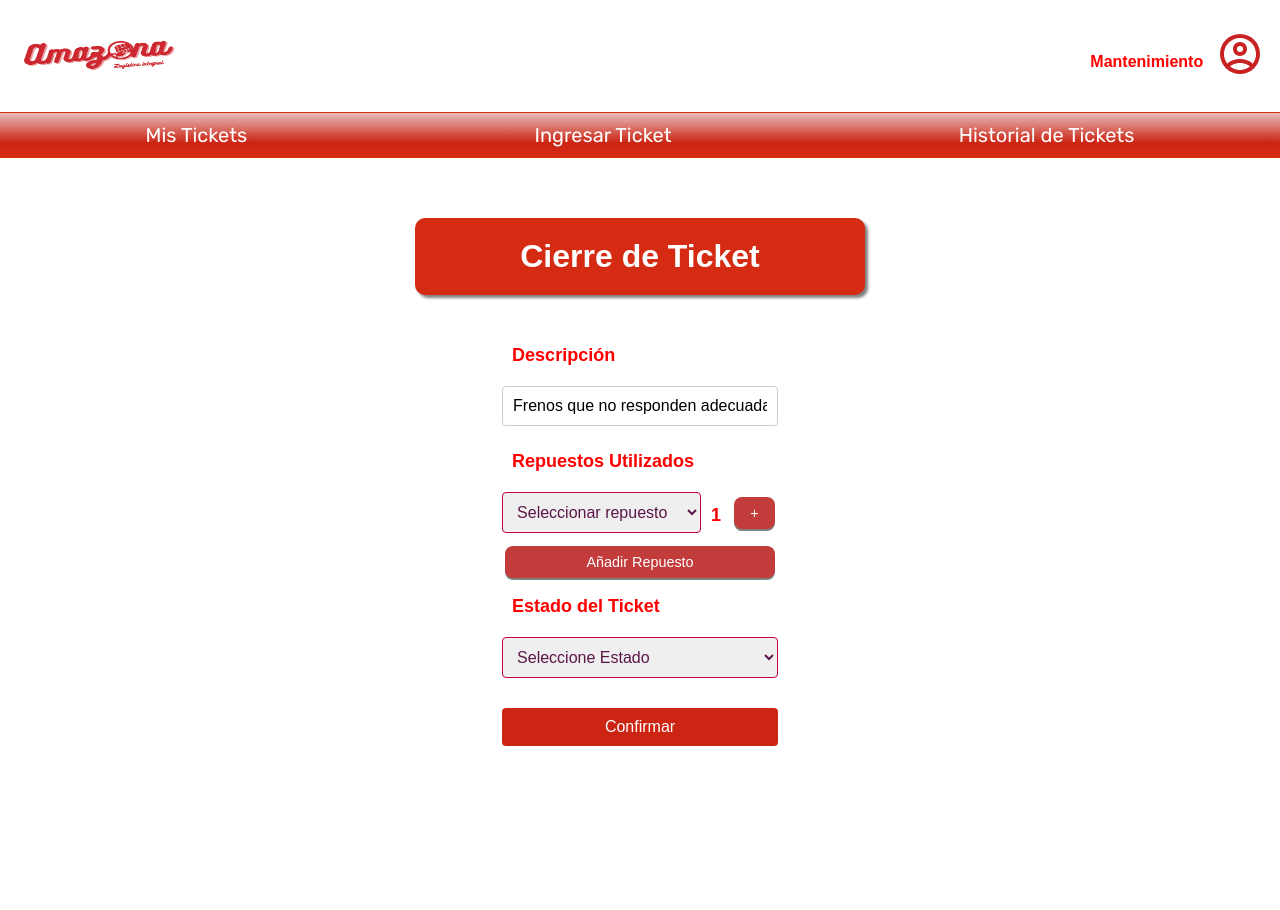
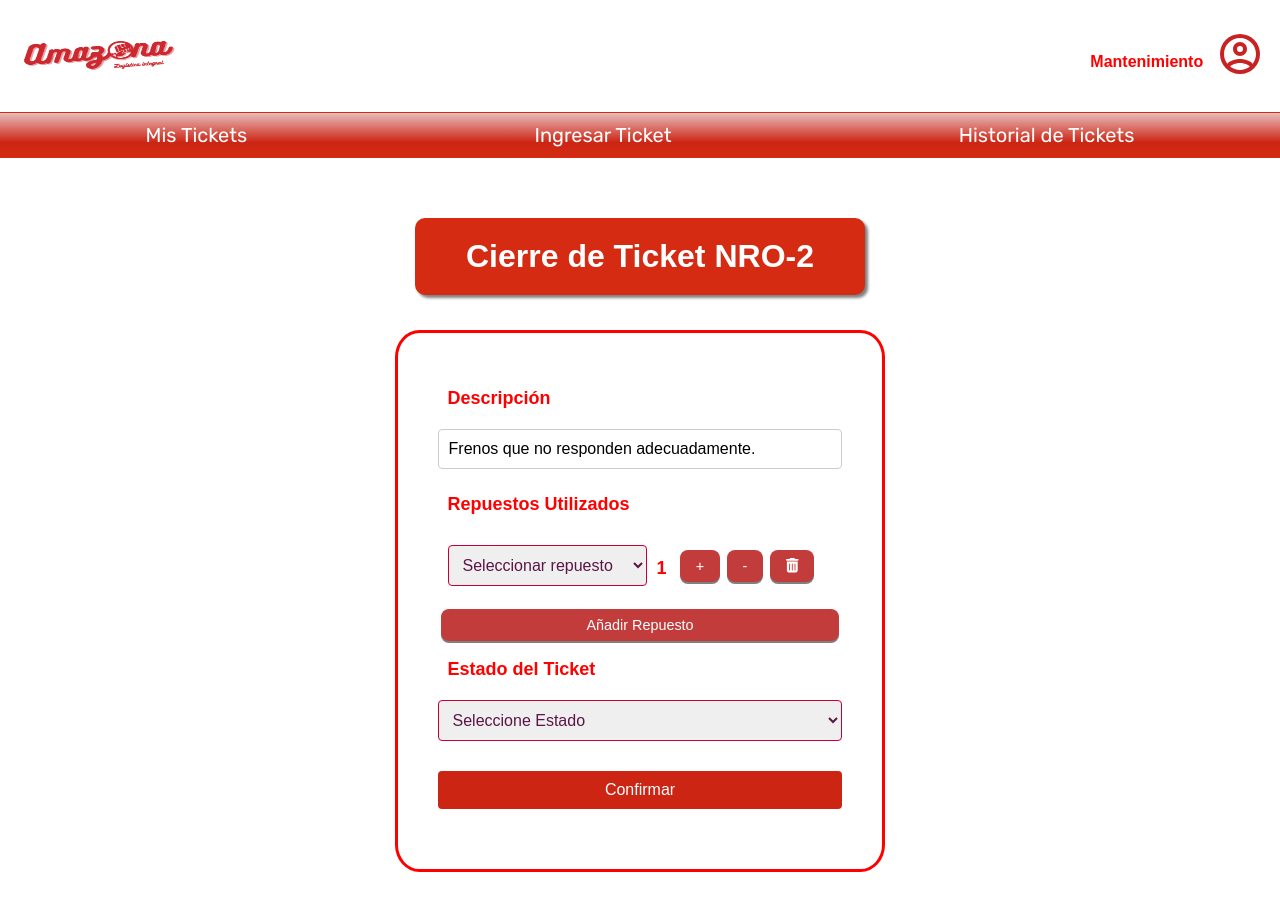
Before and after one commit to imdaviddev/tp-final-laboratorio-frontend, a React (Vite) app: page /mantenimiento/tickets/2 in a window 1280 px wide. Before the commit the page ends 800 px from the top, so only its background shows below. Built offline with nearby package versions, Linux system fonts and the light colour scheme; data requests are answered from the project's data file; grey boxes are pictures that could not be loaded.

Commit message:
Cierre de tickets
Botones para eliminar repuestos del ticket o disminuir su cantidad.

```diff
--- a/package.json
+++ b/package.json
@@ -14,6 +14,8 @@
     "@emotion/react": "^11.13.3",
     "@emotion/styled": "^11.13.0",
     "@fontsource/inter": "^5.1.0",
+    "@fortawesome/free-solid-svg-icons": "^6.6.0",
+    "@fortawesome/react-fontawesome": "^0.2.2",
     "@mui/icons-material": "^6.1.0",
     "@mui/joy": "^5.0.0-beta.48",
     "@mui/material": "^6.1.0",
--- a/src/api/models/tickets.models.ts
+++ b/src/api/models/tickets.models.ts
@@ -21,8 +21,6 @@ export interface ITicketCreate {
 export interface ITicketUpdate {
     id_ticket: number
     estado: Estado | string
-    repuestos: any[]
-
 }
 
 export enum Estado {
--- a/src/components/TicketDetails.tsx
+++ b/src/components/TicketDetails.tsx
@@ -6,18 +6,32 @@ import useTicketstore from "../store/ticketsContext";
 import useRepuestoStore from "../store/repuestosContext";
 import { Boton, SubmitButton } from '../pages/ComponentsUI/Botones';
 import { ContainerPadre, MensajeBienvenida, LabelForm, InputForm, SelectForm } from "../pages/ComponentsUI";
+import { FontAwesomeIcon } from '@fortawesome/react-fontawesome';
+import { faTrashCan } from '@fortawesome/free-solid-svg-icons';
+import { customScrollbar } from "../constants/styles";
+
 
 const GroupSelect = styled.div`
     display: flex;
     align-items: center;
+    margin-right: 15px;
 `;
 
 const RepuestosGroup = styled.div`
+    margin: 10px;
+    max-height: 245px;
+    overflow-y: auto;
+    ${customScrollbar};
+
 `;
 
 const Container = styled.div`
     display: flex;
     flex-direction: column;
+    padding: 2.5rem;
+    margin-bottom: 2.5rem;
+    border: 3px solid red;
+    border-radius: 5%;
 `;
 
 const TicketDetails = () => {
@@ -34,7 +48,6 @@ const TicketDetails = () => {
     const [data, setDataBody] = useState<ITicketUpdate>({
         id_ticket: 0,
         estado: "",
-        repuestos: []
     });
 
     useEffect(() => {
@@ -68,19 +81,33 @@ const TicketDetails = () => {
         setRepuestosUtilizados([...repuestosUtilizados, { id: 0, cantidad: 1 }]);
     };
 
-    const incrementarCantidad = (id) => {
+    const eliminarRepuesto = (index) => {
+        setRepuestosUtilizados(repuestosUtilizados.filter((_, idx) => idx !== index));
+    };
+
+    const incrementarCantidad = (index) => {
         setRepuestosUtilizados(prev =>
-            prev.map(repuesto =>
-                repuesto.id === id ? { ...repuesto, cantidad: repuesto.cantidad + 1 } : repuesto
+            prev.map((repuesto, idx) =>
+                idx === index ? { ...repuesto, cantidad: repuesto.cantidad + 1 } : repuesto
             )
         );
     };
 
+    const disminuirCantidad = (index) => {
+        setRepuestosUtilizados(prev =>
+            prev.map((repuesto, idx) =>
+                idx === index && repuesto.cantidad > 0
+                    ? { ...repuesto, cantidad: repuesto.cantidad - 1 }
+                    : repuesto
+            )
+        );
+    };
+
+
     const sendHandler = () => {
         const ticketData = {
             id_ticket: ticketParticular?.id_ticket,
-            estado: data.estado,
-            repuestos: repuestosUtilizados,
+            estado: data.estado
         };
 
         actualizarTicket(ticketData)
@@ -89,7 +116,7 @@ const TicketDetails = () => {
             })
             .catch(error => console.error('Error al actualizar:', error));
 
-        setDataBody({ id_ticket: 0, estado: "", repuestos: [] });
+        setDataBody({ id_ticket: 0, estado: "" });
     };
 
     if (ticketParticular == null) {
@@ -98,7 +125,7 @@ const TicketDetails = () => {
 
     return (
         <ContainerPadre>
-            <MensajeBienvenida>Cierre de Ticket</MensajeBienvenida>
+            <MensajeBienvenida>Cierre de Ticket NRO-{ticketParticular.id_ticket}</MensajeBienvenida>
             <Container>
                 <LabelForm>Descripción</LabelForm>
                 <InputForm
@@ -129,8 +156,10 @@ const TicketDetails = () => {
                                 ))}
                             </SelectForm>
                             <LabelForm>{repuestoUtilizado.cantidad}</LabelForm>
-                            <Boton onClick={() => incrementarCantidad(repuestoUtilizado.id)}>+</Boton>
-                        </GroupSelect>
+                            <Boton onClick={() => incrementarCantidad(index)}>+</Boton>
+                            <Boton onClick={() => disminuirCantidad(index)}>-</Boton>
+                            <Boton onClick={() => eliminarRepuesto(index)}><FontAwesomeIcon icon={faTrashCan} /></Boton>
+                            </GroupSelect>
                     ))}
                 </RepuestosGroup>
 
--- a/src/constants/styles.ts
+++ b/src/constants/styles.ts
@@ -1,4 +1,5 @@
 import { styled } from '@mui/material/styles';
+import { css } from 'styled-components';
 import {Button,Paper} from '@mui/material';
 
 const stylesConstants = {
@@ -14,6 +15,32 @@ const stylesConstants = {
         padding: '1rem 2rem',
     },
 }
+
+
+export const customScrollbar = css`
+  &::-webkit-scrollbar {
+    width: 10px;
+  }
+
+  &::-webkit-scrollbar-track {
+    background: #e7bcbc;
+    border-radius: 10px;
+  }
+
+  &::-webkit-scrollbar-thumb {
+    background: #da7168;
+    border-radius: 10px;
+  }
+
+  &::-webkit-scrollbar-thumb:hover {
+    background: #cc2514;
+  }
+`;
+
+// Ejemplo de uso en un componente
+
+
+
 
 
 //Estilos para los menus de Material UI
```
Also changed, not shown: 1 other file (tests, documents, lock files or other folders).
